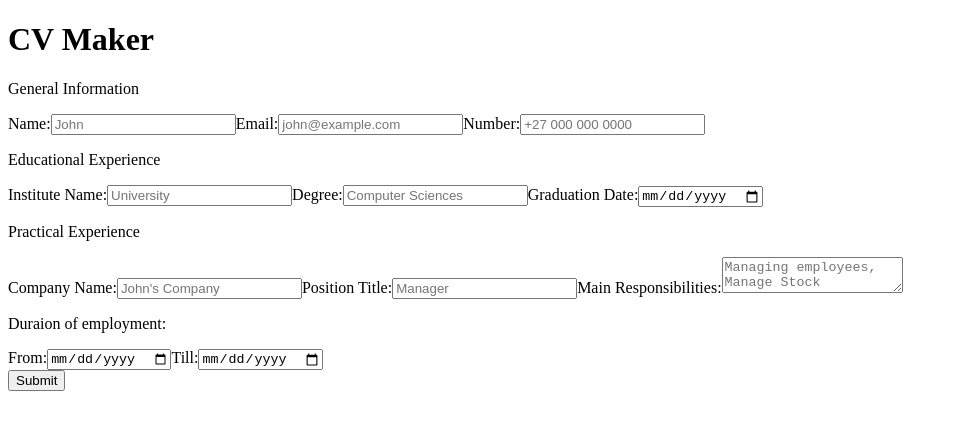
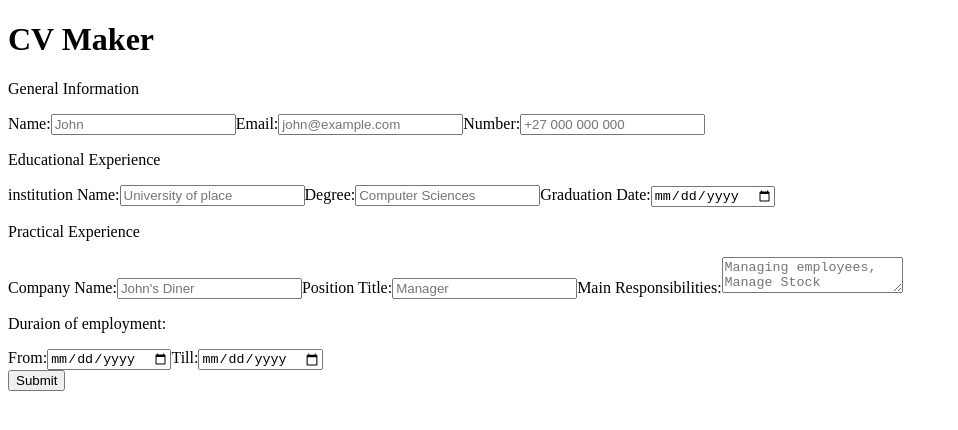
Before and after one commit to Olly-Codes/cv-maker, a React (Vite) app: page / in a window 1280 px wide. Shown: the top 430 px of the page, without its empty margins (0-958 px from the left). Built offline with nearby package versions, Linux system fonts and the light colour scheme.

Commit message:
feat: add InputField component

```diff
--- a/src/components/Form.jsx
+++ b/src/components/Form.jsx
@@ -1,3 +1,5 @@
+import { InputField } from "./inputField";
+
 export function Form({ user, handleChange, handleSubmit }) {
     return (
         <>
@@ -5,92 +7,100 @@ export function Form({ user, handleChange, handleSubmit }) {
             <form className="cv-form">
                 <section className="form-row general-section section">
                     <p>General Information</p>
-                    <label htmlFor="name">Name:</label>
-                    <input
+
+                    <InputField
+                        id="name"
+                        label="Name:"
                         type="text"
+                        name="name"
                         value={user.name}
-                        name="name"
-                        id="name"
                         placeholder="John"
-                        onChange={(e) => handleChange(e.target.name, e.target.value)}
-                        required
+                        onChange={handleChange}
+                        required={true}
                     />
 
-                    <label htmlFor="email">Email:</label>
-                    <input
+                    <InputField
+                        id="email"
+                        label="Email:"
                         type="email"
+                        name="email"
                         value={user.email}
-                        name="email"
-                        id="email"
                         placeholder="john@example.com"
-                        onChange={(e) => handleChange(e.target.name, e.target.value)}
-                        required
+                        onChange={handleChange}
+                        required={true}
                     />
 
-                    <label htmlFor="number">Number:</label>
-                    <input
+                    <InputField
+                        id="number"
+                        label="Number:"
                         type="tel"
+                        name="number"
                         value={user.number}
-                        name="number"
-                        id="number"
-                        placeholder="+27 000 000 0000"
-                        onChange={(e) => handleChange(e.target.name, e.target.value)}
-                        required
+                        placeholder="+27 000 000 000"
+                        onChange={handleChange}
+                        required={true}
                     />
                 </section>
 
                 <section className="form-row education-section section">
                     <p>Educational Experience</p>
-                    <label htmlFor="institutionName">Institute Name:</label>
-                    <input
+
+                    <InputField
+                        id="institutionName"
+                        label="institution Name:"
                         type="text"
+                        name="institutionName"
                         value={user.institutionName}
-                        name="institutionName"
-                        id="institutionName"
-                        placeholder="University"
-                        onChange={(e) => handleChange(e.target.name, e.target.value)}
+                        placeholder="University of place"
+                        onChange={handleChange}
+                        required={false}
                     />
 
-                    <label htmlFor="degreeName">Degree:</label>
-                    <input
+                    <InputField
+                        id="degreeName"
+                        label="Degree:"
                         type="text"
+                        name="degreeName"
                         value={user.degreeName}
-                        name="degreeName"
-                        id="degreeName"
                         placeholder="Computer Sciences"
-                        onChange={(e) => handleChange(e.target.name, e.target.value)}
+                        onChange={handleChange}
+                        required={false}
                     />
 
-                    <label htmlFor="graduationDate">Graduation Date:</label>
-                    <input
+                    <InputField
+                        id="graduationDate"
+                        label="Graduation Date:"
                         type="date"
+                        name="graduationDate"
                         value={user.graduationDate}
-                        name="graduationDate"
-                        id="graduationDate"
-                        onChange={(e) => handleChange(e.target.name, e.target.value)}
+                        onChange={handleChange}
+                        required={false}
                     />
                 </section>
 
                 <section className="form-row practical-section section">
                     <p>Practical Experience</p>
-                    <label htmlFor="companyName">Company Name:</label>
-                    <input
+
+                    <InputField
+                        id="companyName"
+                        label="Company Name:"
                         type="text"
+                        name="companyName"
                         value={user.companyName}
-                        name="companyName"
-                        id="companyName"
-                        placeholder="John's Company"
-                        onChange={(e) => handleChange(e.target.name, e.target.value)}
+                        placeholder="John's Diner"
+                        onChange={handleChange}
+                        required={false}
                     />
 
-                    <label htmlFor="positionTitle">Position Title:</label>
-                    <input
+                    <InputField
+                        id="positionTitle"
+                        label="Position Title:"
                         type="text"
+                        name="positionTitle"
                         value={user.positionTitle}
-                        name="positionTitle"
-                        id="positionTitle"
                         placeholder="Manager"
-                        onChange={(e) => handleChange(e.target.name, e.target.value)}
+                        onChange={handleChange}
+                        required={false}
                     />
 
                     <label htmlFor="mainResponsibilities">Main Responsibilities:</label>
@@ -103,22 +113,25 @@ export function Form({ user, handleChange, handleSubmit }) {
                     />
 
                     <p>Duraion of employment:</p>
-                    <label htmlFor="fromDate">From:</label>
-                    <input
+
+                    <InputField
+                        id="fromDate"
+                        label="From:"
                         type="date"
+                        name="fromDate"
                         value={user.fromDate}
-                        name="fromDate"
-                        id="fromDate"
-                        onChange={(e) => handleChange(e.target.name, e.target.value)}
+                        onChange={handleChange}
+                        required={false}
                     />
 
-                    <label htmlFor="toDate">Till:</label>
-                    <input
+                    <InputField
+                        id="toDate"
+                        label="Till:"
                         type="date"
+                        name="toDate"
                         value={user.toDate}
-                        name="toDate"
-                        id="toDate"
-                        onChange={(e) => handleChange(e.target.name, e.target.value)}
+                        onChange={handleChange}
+                        required={false}
                     />
                 </section>
 
--- /dev/null
+++ b/src/components/InputField.jsx
@@ -0,0 +1,16 @@
+export function InputField({ id, label, type, name, value, placeholder, onChange, required }) {
+    return (
+        <>
+            <label htmlFor={id}>{label}</label>
+            <input
+                type={type}
+                name={name}
+                id={id}
+                value={value}
+                placeholder={placeholder}
+                onChange={(e) => onChange(e.target.name, e.target.value)}
+                required={required}
+            />
+        </>
+    )
+}
```
